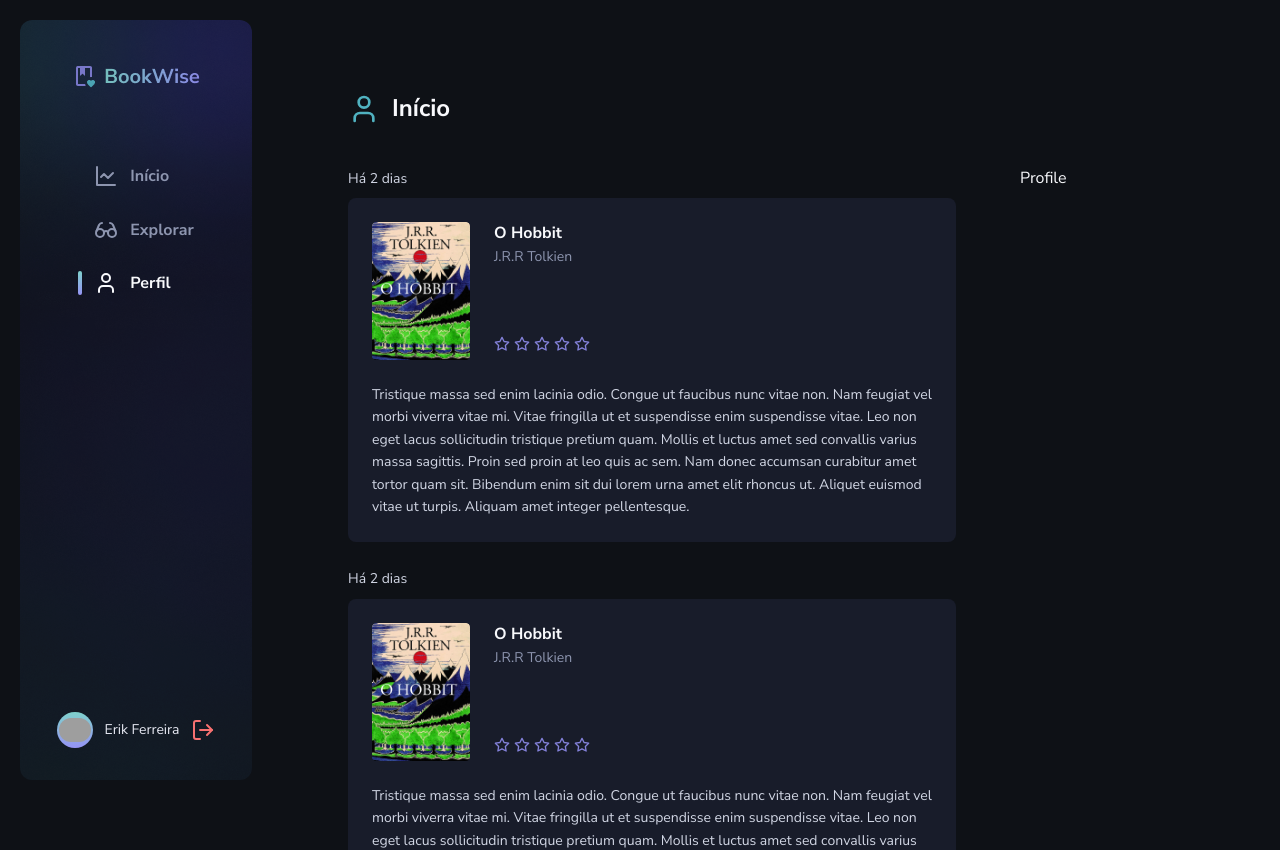
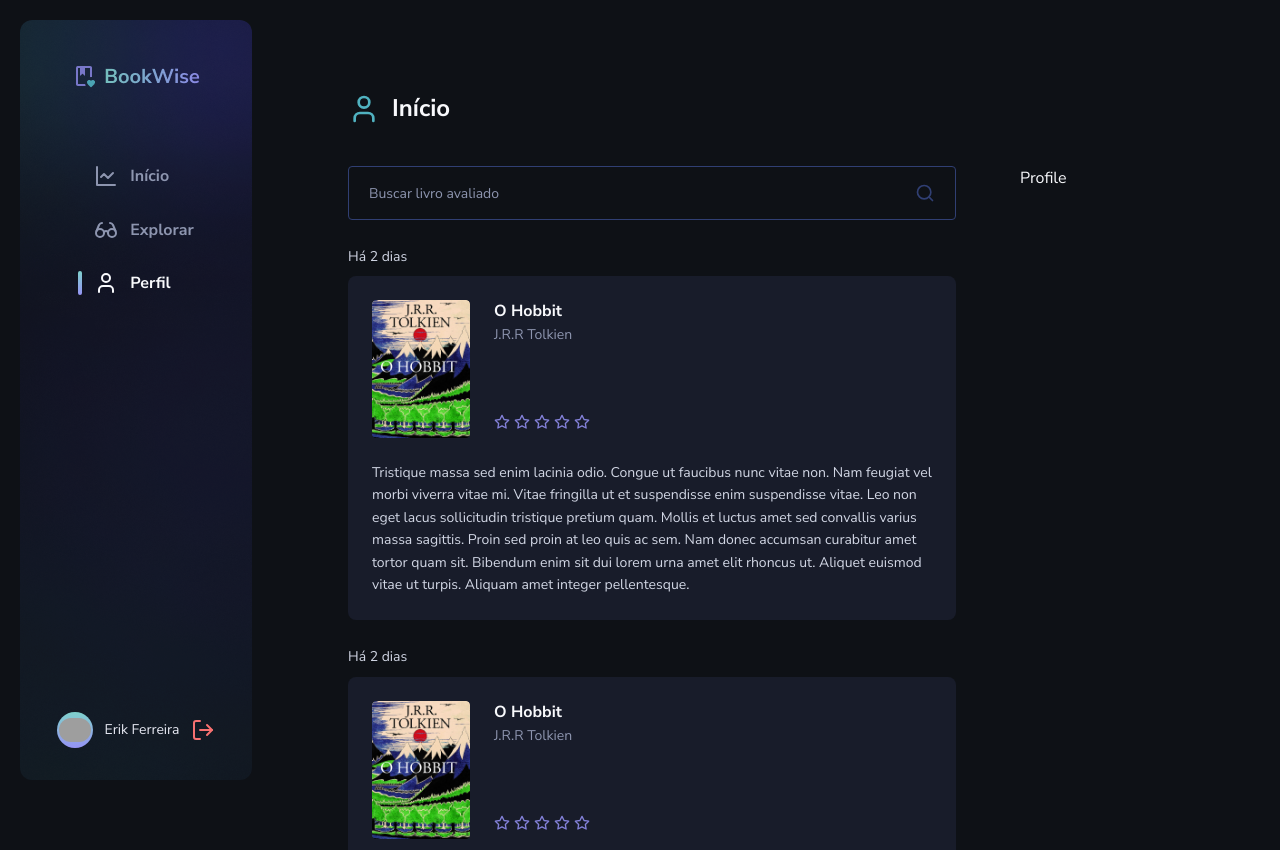
Before and after one commit to erik-ferreira/book-wise, a Next.js app: page /profile in a window 1280 px wide. Shown: the top 850 px of the page. Built offline with nearby package versions, Linux system fonts and the light colour scheme; grey boxes are pictures that could not be loaded.

Commit message:
feat: add lib classnames; create component input

```diff
--- a/package.json
+++ b/package.json
@@ -13,6 +13,7 @@
     "@types/react": "18.2.12",
     "@types/react-dom": "18.2.5",
     "autoprefixer": "10.4.14",
+    "classnames": "^2.3.2",
     "eslint": "8.42.0",
     "eslint-config-next": "13.4.5",
     "lucide-react": "^0.244.0",
--- a/src/app/(with-sidebar)/explorer/page.tsx
+++ b/src/app/(with-sidebar)/explorer/page.tsx
@@ -5,7 +5,7 @@ import { Header } from "@/components/Header"
 export default function Explorer() {
   return (
     <>
-      <Header label="Explorar" icon={Glasses} />
+      <Header label="Explorar" icon={Glasses} showInputSearch />
     </>
   )
 }
--- a/src/app/(with-sidebar)/profile/page.tsx
+++ b/src/app/(with-sidebar)/profile/page.tsx
@@ -2,19 +2,17 @@ import { User } from "lucide-react"
 
 import { Header } from "@/components/Header"
 import { BookUser } from "@/components/Books/BookUser"
+import { Input } from "@/components/Input"
 
 export default function Profile() {
   return (
     <>
-      <Header
-        label="Início"
-        icon={User}
-        // showInputSearch
-        // inputSearchProps={{ placeholder: "Buscar livro avaliado" }}
-      />
+      <Header label="Início" icon={User} />
 
       <div className="flex gap-16">
         <section className="w-[608px] space-y-6">
+          <Input placeholder="Buscar livro avaliado" isFullWidth />
+
           <BookUser />
           <BookUser />
           <BookUser />
--- a/src/components/Header.tsx
+++ b/src/components/Header.tsx
@@ -1,18 +1,17 @@
-import { LucideIcon, Search } from "lucide-react"
-import { InputHTMLAttributes } from "react"
+import { LucideIcon } from "lucide-react"
+
+import { Input } from "./Input"
 
 interface HeaderProps {
   icon: LucideIcon
   label: string
   showInputSearch?: boolean
-  inputSearchProps?: InputHTMLAttributes<HTMLInputElement>
 }
 
 export function Header({
   icon: Icon,
   label,
   showInputSearch = false,
-  inputSearchProps,
 }: HeaderProps) {
   return (
     <header className="flex items-center justify-between mb-10">
@@ -21,17 +20,7 @@ export function Header({
         {label}
       </h1>
 
-      {showInputSearch && (
-        <label className="max-w-[27rem] w-full px-5 flex items-center border border-gray-500 rounded focus-within:outline">
-          <input
-            type="text"
-            className="bg-transparent flex-1 py-[0.875rem] pr-2 outline-none placeholder:text-gray-400 placeholder:text-sm"
-            {...inputSearchProps}
-          />
-
-          <Search className="text-gray-500 w-5 h-5" />
-        </label>
-      )}
+      {showInputSearch && <Input placeholder="Buscar livro avaliado" />}
     </header>
   )
 }
--- /dev/null
+++ b/src/components/Input.tsx
@@ -0,0 +1,28 @@
+import classnames from "classnames"
+import { Search } from "lucide-react"
+import { InputHTMLAttributes } from "react"
+
+interface InputProps extends InputHTMLAttributes<HTMLInputElement> {
+  isFullWidth?: boolean
+}
+
+export function Input({ isFullWidth = false, ...rest }: InputProps) {
+  return (
+    <label
+      className={classnames(
+        "w-full px-5 flex items-center border border-gray-500 rounded focus-within:outline",
+        {
+          "max-w-[27rem]": !isFullWidth,
+        }
+      )}
+    >
+      <input
+        type="text"
+        className="bg-transparent flex-1 py-[0.875rem] pr-2 outline-none placeholder:text-gray-400 placeholder:text-sm"
+        {...rest}
+      />
+
+      <Search className="text-gray-500 w-5 h-5" />
+    </label>
+  )
+}
```
Also changed, not shown: 1 other file (tests, documents, lock files or other folders).
